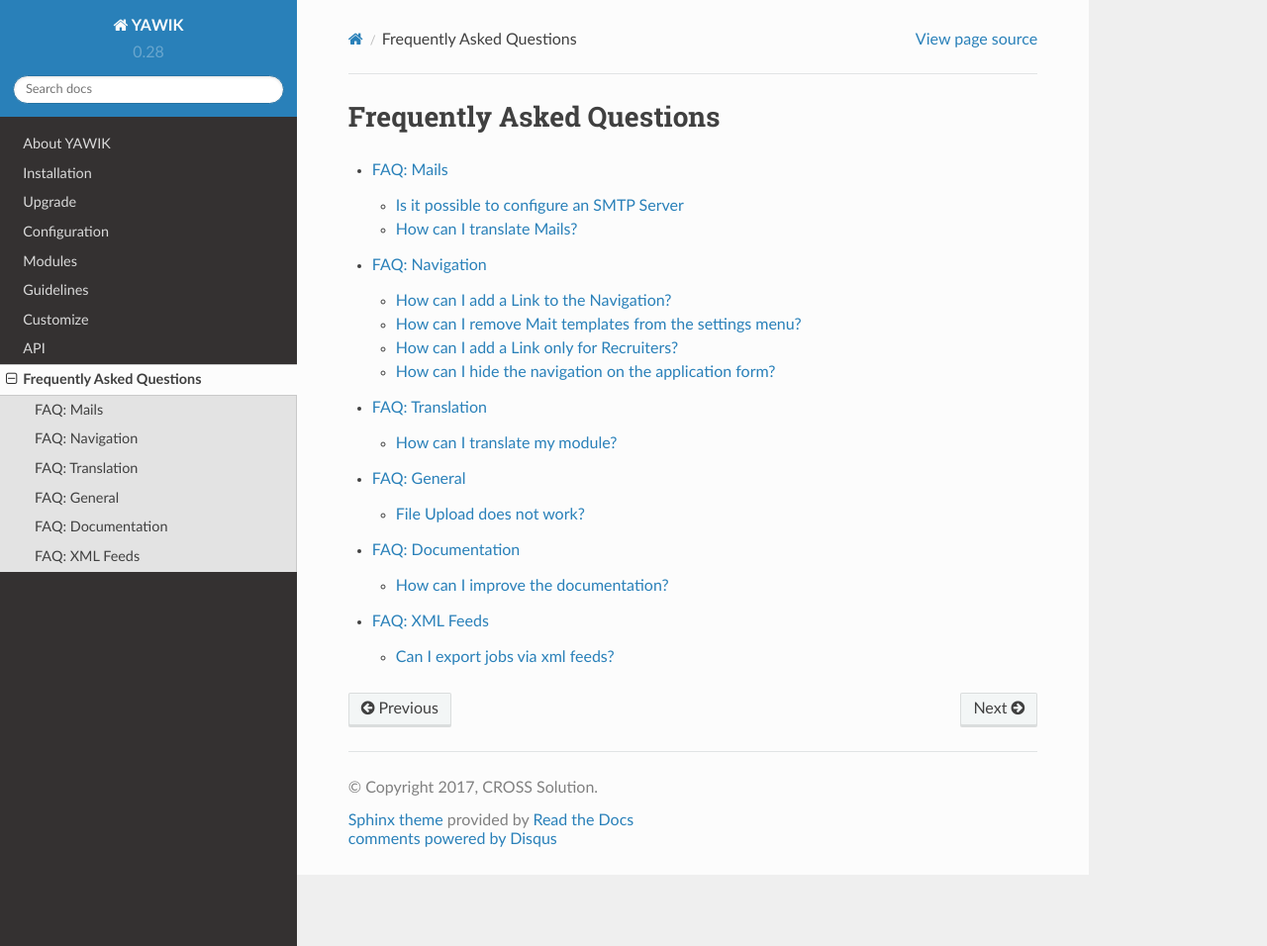
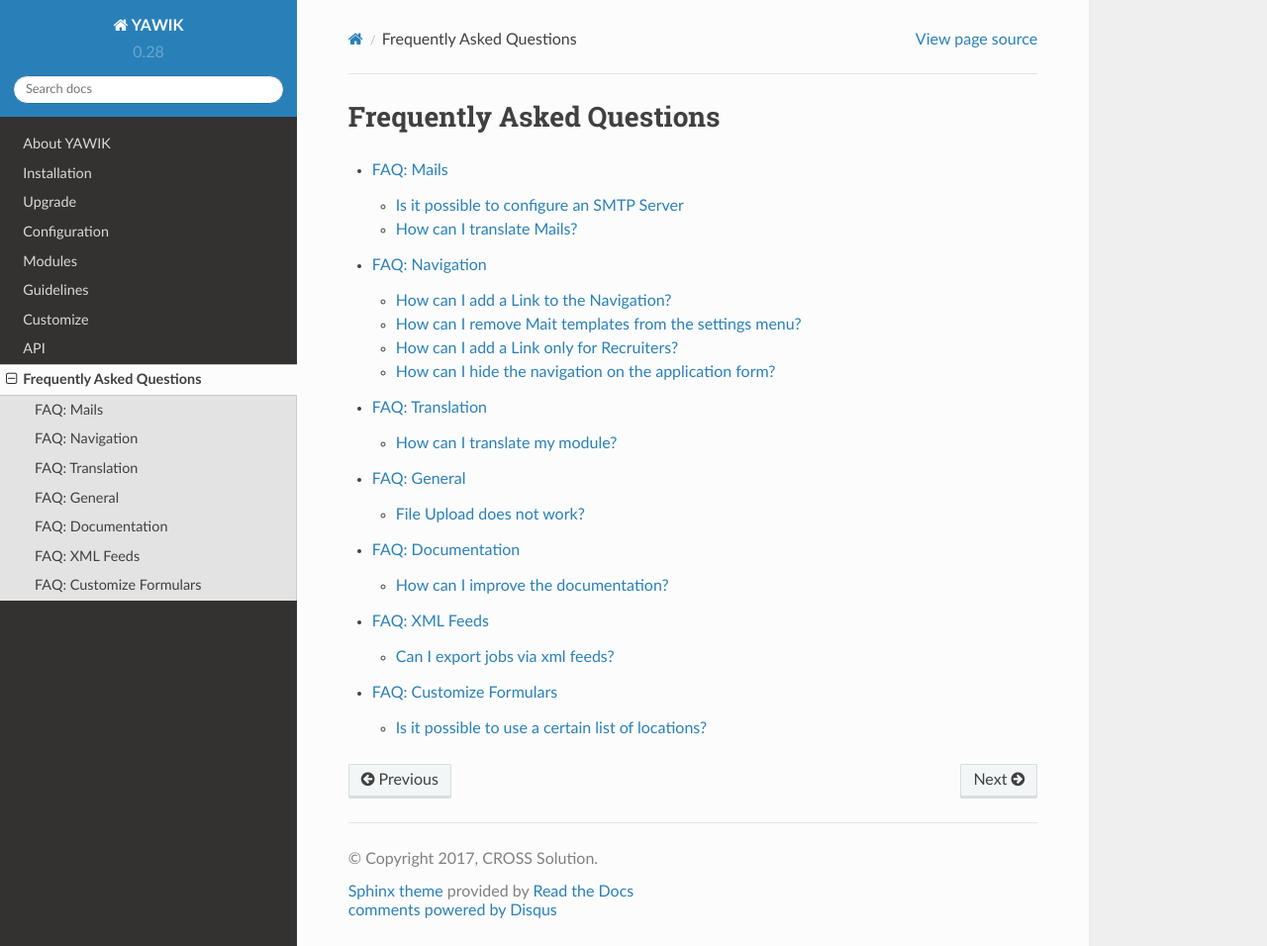
Before and after one commit to cross-solution/YawikDocs, a Sphinx documentation site: the page built from source/faq.rst, in a window 1280 px wide and 956 px high. Shown: the whole window at 99% size. Built offline with Sphinx 7.4.7 and the Read the Docs theme 2.0.0, drawn with Linux system fonts in a browser that asks for light colours; comment, search, counter and statistics services are not loaded.

Commit message:
describe how to configure the BaseFieldset

```diff
--- a/source/faq.rst
+++ b/source/faq.rst
@@ -11,3 +11,4 @@ Frequently Asked Questions
     faq/faq-core
     faq/faq-documentation
     faq/faq-xml-feeds
+    faq/faq-geo-simple-location
--- /dev/null
+++ b/source/faq/faq-geo-simple-location.rst
@@ -0,0 +1,39 @@
+========================
+FAQ: Customize Formulars
+========================
+
+
+Is it possible to use a certain list of locations?
+--------------------------------------------------
+
+Yes. Since 0.29 it is possible to customize forms.
+
+The :ref:`Geo<geo>` module offers to Form Elements. ``LocationSelect``, which creates an autocomplete search fields for a location
+and ``SimpleLocationSelect``, which can be used to create a select field with a certain list of locations.
+
+Example
+
+Company XY has branch offices in `Frankfurt`, `München` and `Stuttgart`. The HR People want to simply select one of the
+location, if a job posting is created. This can be done by copying the Jobs/config/BaseFieldsetOptions.config.local.php.dist
+to the `config/autoload` directory.
+
+.. figure:: ../images/SimpleLocationSelectElement.png
+    :scale: 20%
+    :align: right
+
+When using ``SimpleLocationSelect``, the form element comes with a search element. By entering a location, matching
+locations are fetched from a geo service.
+
+.. figure:: ../images/LocationSelectElement.png
+    :scale: 20%
+    :align: right
+
+
+When using ``LocationSelect`` the form looks like. There is a fixed list of locations. You can enrich your locations
+with all attributes of a Location_ entity
+
+.. figure:: ../images/LocationElementView.png
+    :scale: 20%
+    :align: right
+
+.. _Location: https://github.com/cross-solution/YAWIK/blob/develop/module/Core/src/Core/Entity/AbstractLocation.php
--- a/source/modules/core/index.rst
+++ b/source/modules/core/index.rst
@@ -238,6 +238,8 @@ You have to trigger an event with the whole response as data.
     })
 
 
+.. _language-switcher:
+
 Language Switcher
 ^^^^^^^^^^^^^^^^^
 
--- a/source/modules/geo/index.rst
+++ b/source/modules/geo/index.rst
@@ -86,3 +86,5 @@ Geo/config/Geo.options.local.php to the autoload directory of you YAWIK installa
  ];
 
 .. _photon: http://photon.komoot.de/
+
+It it possible to configure
```
Also changed, not shown: source/images/LocationElementView.png (added), source/images/LocationSelectElement.png (added), source/images/SimpleLocationSelectElement.png (added).
